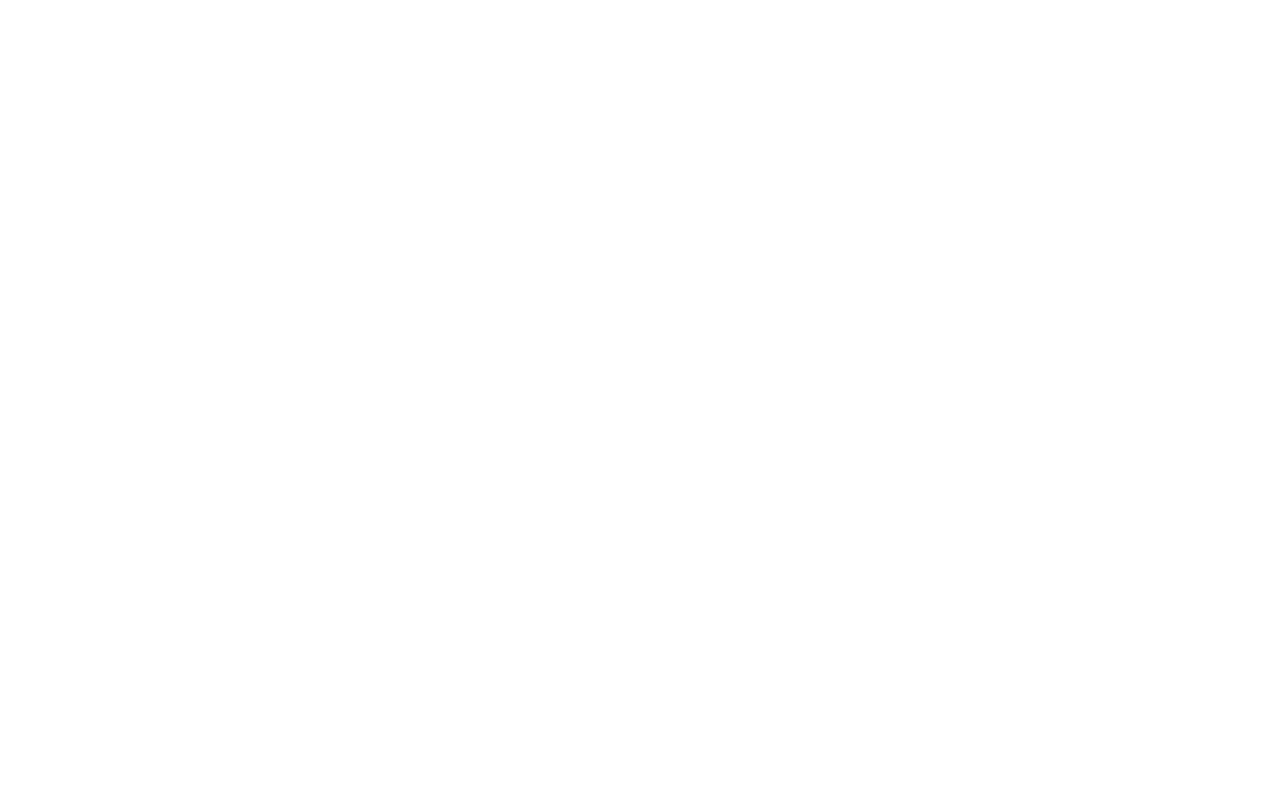
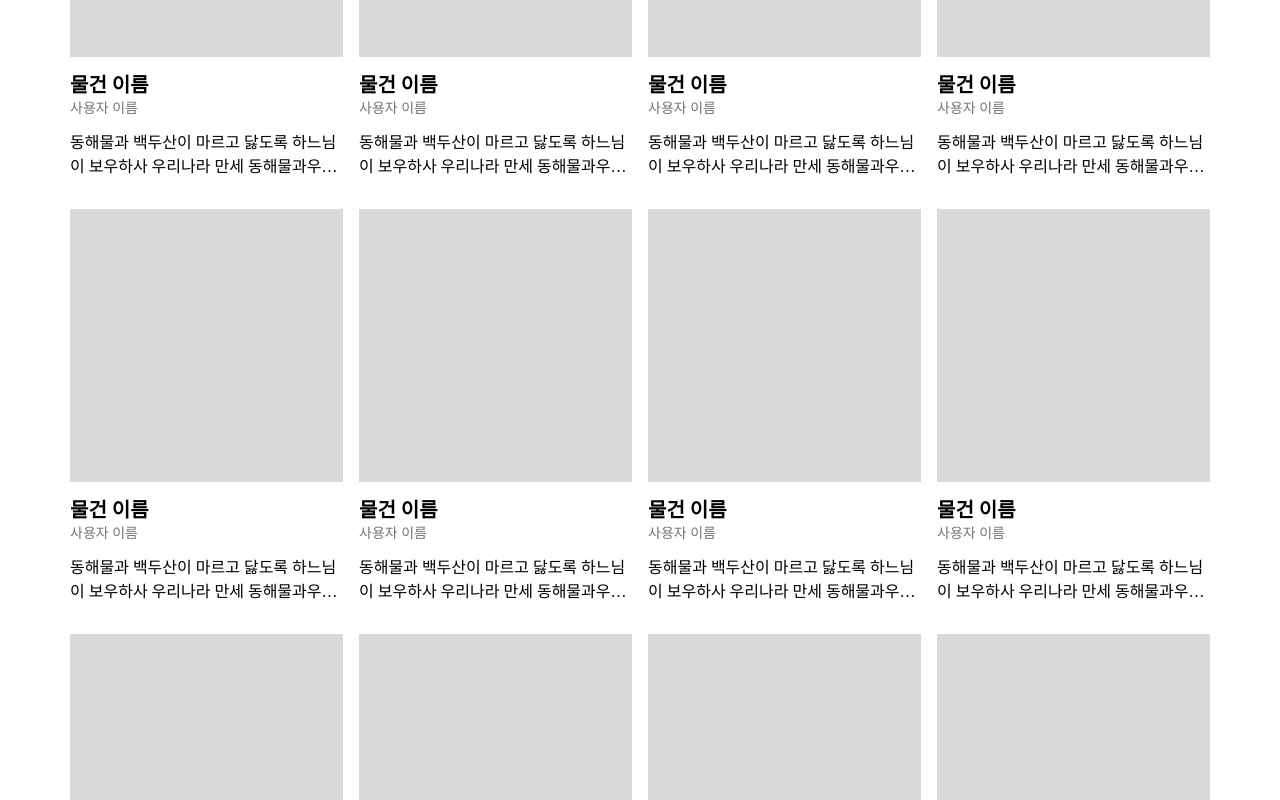
Before and after one commit to ffinal4/front-end, a React (Create React App) app: page /tradelist in a window 1280 px wide. Shown: the part 740-1540 px from the top of the page. Before the commit the page ends 800 px from the top, so only its background shows below. Built offline with nearby package versions, Linux system fonts and the light colour scheme; a web font is replaced by a local one.

Commit message:
PEEP-8 <카드컴포넌트,카드이미지지St 완료>

```diff
--- /dev/null
+++ b/src/components/common/ItemCard.tsx
@@ -0,0 +1,52 @@
+import React from "react";
+import { styled } from "styled-components";
+import { StCardPicture } from "../../styles/CardPicture";
+
+const ItemCard = () => {
+  return (
+    <ItemCardContainer>
+      <StCardPicture image={"none"} />
+      <ItemTitle>물건 이름</ItemTitle>
+      <UserName>사용자 이름</UserName>
+      <ItemContent>
+        동해물과 백두산이 마르고 닳도록 하느님이 보우하사 우리나라 만세 동해물과우하사 우리나라 만세 동해물과
+      </ItemContent>
+    </ItemCardContainer>
+  );
+};
+
+const ItemCardContainer = styled.div`
+  width: 273px;
+  font-family: Pretendard;
+  line-height: 150%;
+  font-style: normal;
+`;
+
+const ItemTitle = styled.div`
+  color: #000;
+  /* KOR/Kor B 20 */
+  font-size: 20px;
+  font-weight: 700;
+  margin-top: 16px;
+`;
+
+const UserName = styled.div`
+  color: #757575;
+  /* KOR/Kor R 14 */
+  font-size: 14px;
+  font-weight: 400;
+`;
+
+const ItemContent = styled.div`
+  text-overflow: ellipsis;
+  word-break: break-word;
+  overflow: hidden;
+  display: -webkit-box;
+  -webkit-line-clamp: 2;
+  -webkit-box-orient: vertical;
+  height: 48px;
+  font-size: 16px;
+  font-weight: 400;
+  margin-top: 10px;
+`;
+export default ItemCard;
--- a/src/pages/TradeListPage.tsx
+++ b/src/pages/TradeListPage.tsx
@@ -3,6 +3,7 @@
 import eyeImage from "../assets/images/eye.svg";
 import HorizontalLine from "../components/common/HorizontalLine";
 import FilterButton from "../components/common/FilterButton";
+import ItemCard from "../components/common/ItemCard";
 
 const TradeListPage = () => {
   return (
@@ -12,8 +13,25 @@
         <TitleText>Peeping Pockets</TitleText>
       </TitleContainer>
       <HorizontalLine />
-
       <FilterButton />
+      <ItemCardContainer>
+        <ItemCard />
+        <ItemCard />
+        <ItemCard />
+        <ItemCard />
+        <ItemCard />
+        <ItemCard />
+        <ItemCard />
+        <ItemCard />
+        <ItemCard />
+        <ItemCard />
+        <ItemCard />
+        <ItemCard />
+        <ItemCard />
+        <ItemCard />
+        <ItemCard />
+        <ItemCard />
+      </ItemCardContainer>
     </TradeListPageContainer>
   );
 };
@@ -42,4 +60,11 @@
   font-weight: 700;
   line-height: 110%;
 `;
+
+const ItemCardContainer = styled.div`
+  width: 100%;
+  display: grid;
+  grid-gap: 30px 16px;
+  grid-template-columns: repeat(4, 1fr);
+`;
 export default TradeListPage;
--- /dev/null
+++ b/src/styles/CardPicture.ts
@@ -0,0 +1,9 @@
+import { styled } from "styled-components";
+
+export const StCardPicture = styled.div<{ image: string }>`
+  width: 273px;
+  height: 273px;
+  background-repeat: no-repeat;
+  background-image: ${(props) => props.image};
+  background-color: #d9d9d9;
+`;
```
Also changed, not shown: src/pages/LoginPage.tsx (+15 -3 lines).
